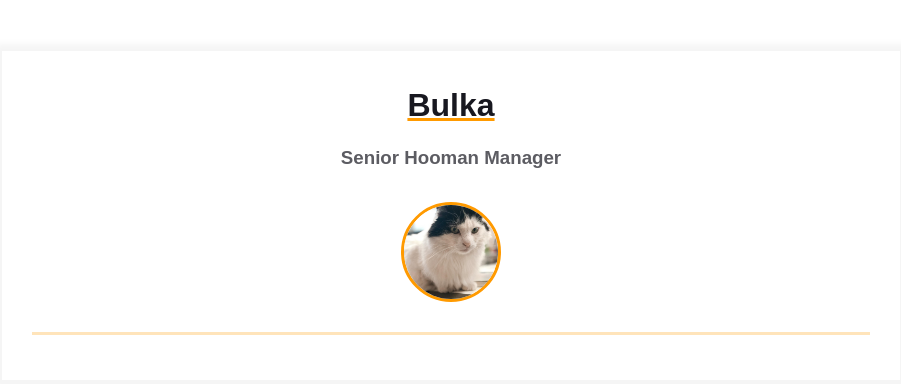
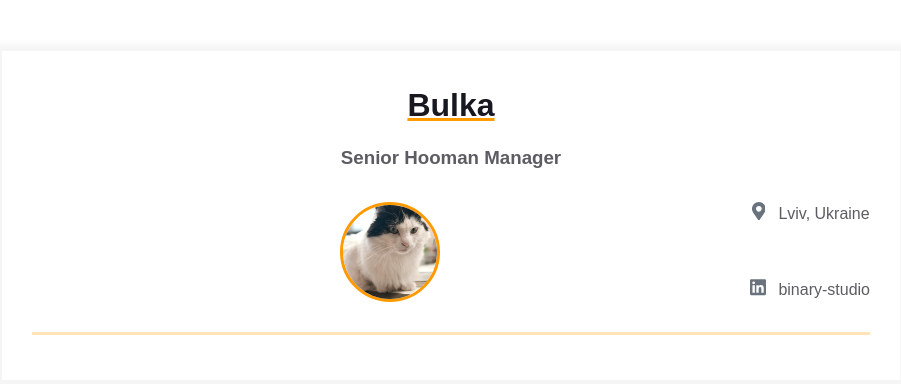
Before and after one commit to MareAura/homepage, a plain HTML site: page index.html in a window 1280 px wide. Shown: the whole page, without its empty margins (189-1090 px from the left). Drawn offline with Linux system fonts and the light colour scheme.

Commit message:
Added contact info items

```diff
--- a/index.html
+++ b/index.html
@@ -1,11 +1,13 @@
 <!DOCTYPE html>
 <html>
+
 <head>
   <meta charset="UTF-8" />
   <link rel="stylesheet" href="styles.css">
   <meta name="viewport" content="width=device-width, initial-scale=1" />
   <title>Résumé</title>
 </head>
+
 <body>
   <main>
     <div class="resume">
@@ -21,11 +23,36 @@
               <img class="contact-info__avatar" src="assets/Bulka.jpg" alt="Avatar">
             </div>
 
-              <div class="contact-info__block"></div>
+            <div class="contact-info__block">
+
+              <a href="" rel="author" class="contact-info__item">
+                <div class="contact-info__item-icon-wrapper">
+                  <svg class="contact-info__item-icon" xmlns="http://www.w3.org/2000/svg" viewBox="0 0 384 512">
+                    <path
+                      d="M172.268 501.67C26.97 291.031 0 269.413 0 192 0 85.961 85.961 0 192 0s192 85.961 192 192c0 77.413-26.97 99.031-172.268 309.67-9.535 13.774-29.93 13.773-39.464 0zM192 272c44.183 0 80-35.817 80-80s-35.817-80-80-80-80 35.817-80 80 35.817 80 80 80z">
+                    </path>
+                  </svg>
+                </div>
+                <span>Lviv, Ukraine</span>
+              </a>
+
+              <a href="https://ua.linkedin.com/company/binary-studio_241166" rel="author" class="contact-info__item">
+                <div class="contact-info__item-icon-wrapper">
+                  <svg class="contact-info__item-icon" xmlns="http://www.w3.org/2000/svg" viewBox="0 0 448 512">
+                    <path
+                      d="M416 32H31.9C14.3 32 0 46.5 0 64.3v383.4C0 465.5 14.3 480 31.9 480H416c17.6 0 32-14.5 32-32.3V64.3c0-17.8-14.4-32.3-32-32.3zM135.4 416H69V202.2h66.5V416zm-33.2-243c-21.3 0-38.5-17.3-38.5-38.5S80.9 96 102.2 96c21.2 0 38.5 17.3 38.5 38.5 0 21.3-17.2 38.5-38.5 38.5zm282.1 243h-66.4V312c0-24.8-.5-56.7-34.5-56.7-34.6 0-39.9 27-39.9 54.9V416h-66.4V202.2h63.7v29.2h.9c8.9-16.8 30.6-34.5 62.9-34.5 67.2 0 79.7 44.3 79.7 101.9V416z">
+                    </path>
+                  </svg>
+                </div>
+                <span>binary-studio</span>
+              </a>
+
+            </div>
           </div>
         </div>
       </div>
     </div>
   </main>
 </body>
+
 </html>
```
Lines whose indentation alone changed are shown as unchanged.
